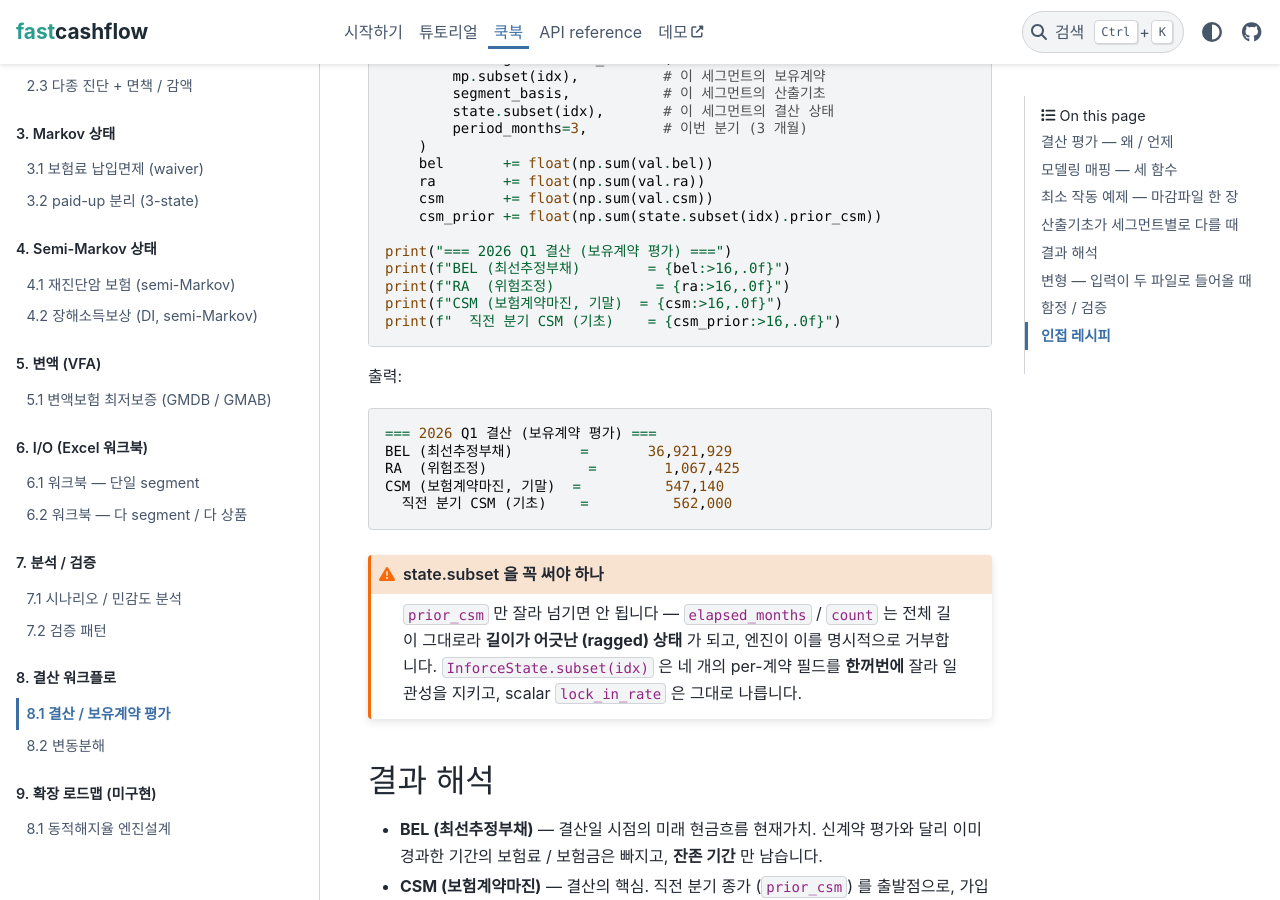
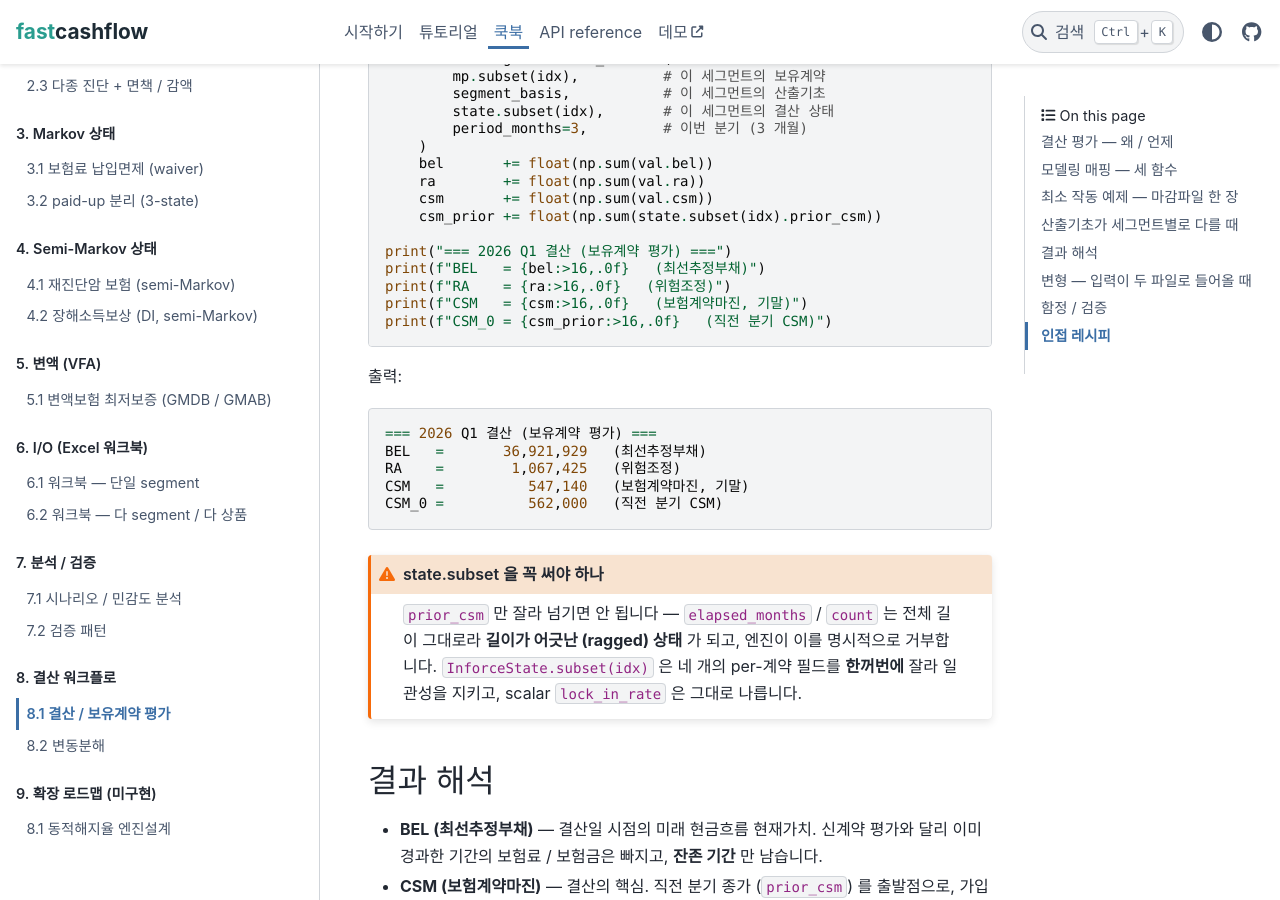
Before and after one commit to seokhoonj/fastcashflow, a Sphinx documentation site: the page built from docs/cookbook/workflow/settlement.md, in a window 1280 px wide and 900 px high, scrolled down 3104 px. Built offline with Sphinx 7.4.7 and the PyData theme 0.15.4, drawn with Linux system fonts in a browser that asks for light colours.

Commit message:
docs: fix CJK-label alignment, missing output, comment spacing
- settlement summary: Korean labels inside the aligned column misaligned the =
  (한글 is double-width in a terminal but one char in source); use ASCII labels
  with the Korean gloss trailing, so = and the numbers line up. Output block
  matched.
- 08 hands-on consolidated block: showed print(m) (which rounds 39.11 -> 39 and
  printed no output); restore the precise per-field prints with their output,
  and note print(m) for portfolios.
- settlement two-file variant: align the inline # comments.
- reincidence: blank line before the re-diagnosis rate; 10-vfa: VFA의 spacing.
All 79 README + doc python blocks still run.

````diff
--- a/docs/cookbook/workflow/settlement.md
+++ b/docs/cookbook/workflow/settlement.md
@@ -158,20 +158,20 @@ for key, segment_basis in basis.items():
     csm_prior += float(np.sum(state.subset(idx).prior_csm))
 
 print("=== 2026 Q1 결산 (보유계약 평가) ===")
-print(f"BEL (최선추정부채)        = {bel:>16,.0f}")
-print(f"RA  (위험조정)            = {ra:>16,.0f}")
-print(f"CSM (보험계약마진, 기말)  = {csm:>16,.0f}")
-print(f"  직전 분기 CSM (기초)    = {csm_prior:>16,.0f}")
+print(f"BEL   = {bel:>16,.0f}   (최선추정부채)")
+print(f"RA    = {ra:>16,.0f}   (위험조정)")
+print(f"CSM   = {csm:>16,.0f}   (보험계약마진, 기말)")
+print(f"CSM_0 = {csm_prior:>16,.0f}   (직전 분기 CSM)")
 ```
 
 출력:
 
 ```
 === 2026 Q1 결산 (보유계약 평가) ===
-BEL (최선추정부채)        =       36,921,929
-RA  (위험조정)            =        1,067,425
-CSM (보험계약마진, 기말)  =          547,140
-  직전 분기 CSM (기초)    =          562,000
+BEL   =       36,921,929   (최선추정부채)
+RA    =        1,067,425   (위험조정)
+CSM   =          547,140   (보험계약마진, 기말)
+CSM_0 =          562,000   (직전 분기 CSM)
 ```
 
 ```{admonition} state.subset 을 꼭 써야 하나
@@ -209,8 +209,8 @@ ETL 환경에 따라 영구 spec (`policies.csv`) 과 분기별 갱신
 model_points = fcf.read_model_points(
     "policies.csv", coverages="coverages.csv",
     calculation_methods="calculation_methods.csv")
-state = fcf.read_inforce_state("inforce_state.csv")    # 결산 상태만 따로
-mp = fcf.apply_inforce_state(model_points, state)       # mp_id 로 정렬되어 있다고 가정
+state = fcf.read_inforce_state("inforce_state.csv")  # 결산 상태만 따로
+mp = fcf.apply_inforce_state(model_points, state)    # mp_id 로 정렬되어 있다고 가정
 ```
 
 대형 portfolio 에서는 마감파일을 `.parquet` / `.feather` 로 두는 편이
````
Also changed, not shown: docs/cookbook/semi-markov/reincidence.md (+1 -0 lines), docs/tutorial/08-hands-on.md (+13 -3 lines), docs/tutorial/10-vfa.md (+1 -1 lines).
